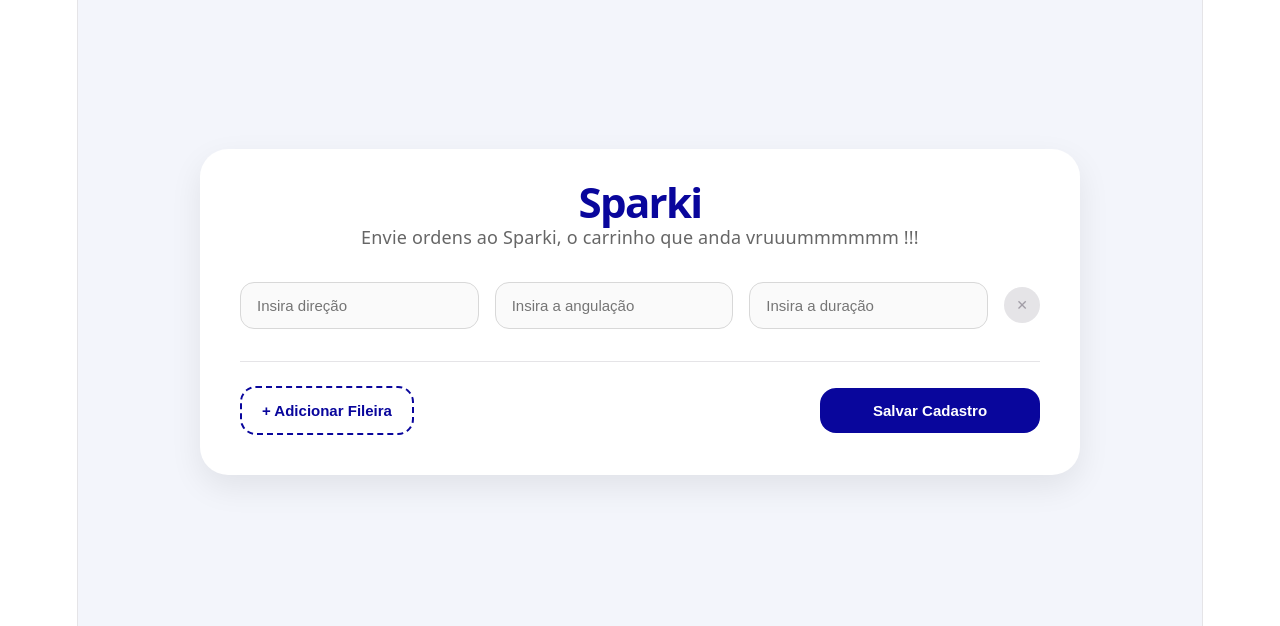
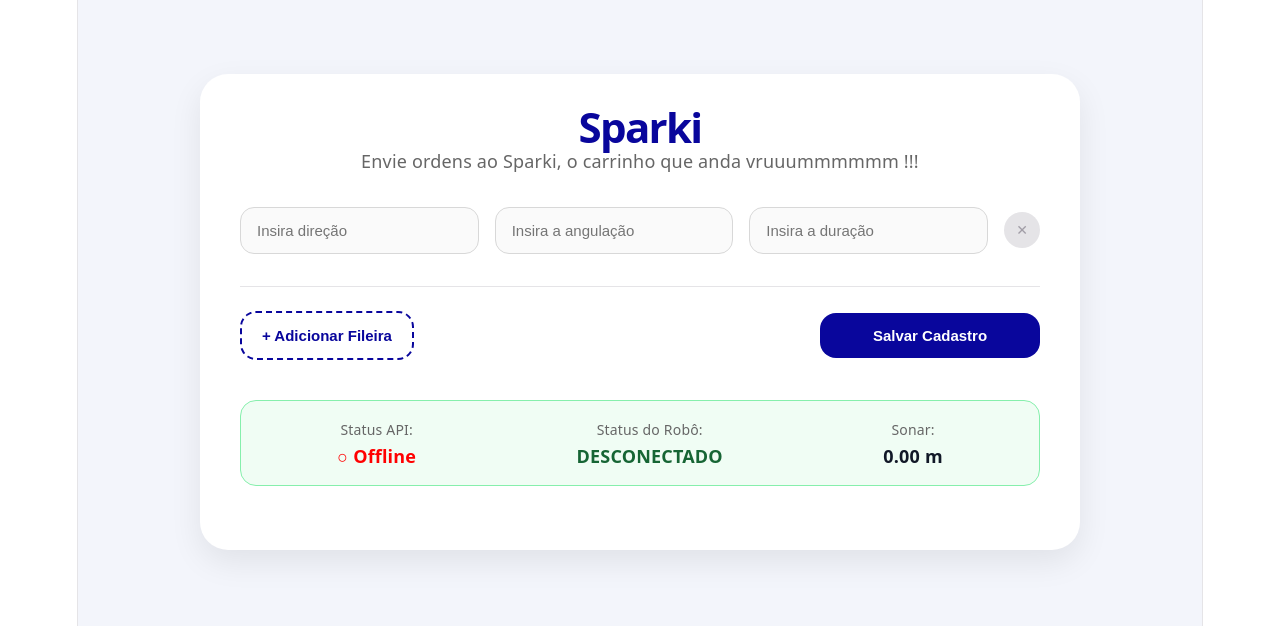
Before and after one commit to GustavoBeckSilva/sparki-project, a React (Vite) app in the folder frontend/: page / in a window 1280 px wide. Shown: the part 120-746 px from the top of the page. Built offline with nearby package versions, Linux system fonts and the light colour scheme; no server answers.

Commit message:
feat: implemented connection to the status backend

```diff
--- a/frontend/package.json
+++ b/frontend/package.json
@@ -10,6 +10,8 @@
     "preview": "vite preview"
   },
   "dependencies": {
+    "install": "^0.13.0",
+    "mqtt": "^5.15.1",
     "react": "^19.2.7",
     "react-dom": "^19.2.7"
   },
--- /dev/null
+++ b/frontend/src/repository/RobotEventConnection.ts
@@ -0,0 +1,55 @@
+import { useEffect, useState } from "react";
+
+export interface TelemetryData {
+  status: string;
+  sonar: string;
+}
+
+export function useRobotTelemetry() {
+  const [telemetry, setTelemetry] = useState<TelemetryData>({
+    status: "DESCONECTADO",
+    sonar: "0.00",
+  });
+  const [isConnected, setIsConnected] = useState(false);
+
+  useEffect(() => {
+    const url = "http://localhost:3000/statusconnection";
+
+    // Função assíncrona para buscar os dados na API REST
+    async function fetchTelemetry() {
+      try {
+        const response = await fetch(url);
+
+        if (!response.ok) {
+          throw new Error("Erro na resposta do servidor");
+        }
+
+        // Espera o JSON estruturado do seu backend Node/TS (ex: { status: "LIVRE", sonar: "0.40" })
+        const data = await response.json();
+
+        setTelemetry({
+          status: data.status || "DESCONHECIDO",
+          sonar: data.sonar || "0.00",
+        });
+        setIsConnected(true);
+      } catch (error) {
+        console.error("Erro ao buscar telemetria via HTTP:", error);
+        setIsConnected(false);
+        setTelemetry((prev) => ({ ...prev, status: "DESCONECTADO" }));
+      }
+    }
+
+    // 1. Executa uma vez imediatamente ao abrir a tela
+    fetchTelemetry();
+
+    // 2. Define o temporizador para rodar a cada 3000 milissegundos (3 segundos)
+    const intervalId = setInterval(fetchTelemetry, 3000);
+
+    // Limpa o temporizador se o usuário sair desta tela do front-end
+    return () => {
+      clearInterval(intervalId);
+    };
+  }, []);
+
+  return { telemetry, isConnected };
+}
--- a/frontend/src/views/FormScreen/FormScreen.module.css
+++ b/frontend/src/views/FormScreen/FormScreen.module.css
@@ -111,6 +111,52 @@
   transform: translateY(-2px);
 }
 
+/* FormScreen.module.css */
+
+.telemetryContainer {
+  display: flex;
+  justify-content: space-around;
+  padding: 16px;
+  margin-top: 5%;
+  border-radius: 16px;
+  margin-bottom: 24px;
+  transition: all 0.3s ease;
+  border: 1px solid transparent;
+}
+
+/* Estado quando o robô está livre (Normal) */
+.telemetryContainer.statusLivre {
+  background-color: #f0fdf4;
+  border-color: #86efac;
+}
+
+/* Estado quando o robô encontra um obstáculo (Emergência) */
+.telemetryContainer.statusEmergencia {
+  background-color: #ffebeb;
+  border-color: #f87171;
+}
+
+.telemetryGroup {
+  display: flex;
+  flex-direction: column;
+}
+
+.telemetryLabel {
+  color: #666;
+  font-size: 14px;
+}
+
+.telemetryValue {
+  display: block;
+}
+
+/* Cores dinâmicas para os valores */
+.valueOnline { color: green; }
+.valueOffline { color: red; }
+.valueLivre { color: #166534; }
+.valueEmergencia { color: red; }
+.valueDefault { color: #111827; }
+
 /* Botão de Salvar original */
 .button {
   width: 220px;
--- a/frontend/src/views/FormScreen/FormScreen.tsx
+++ b/frontend/src/views/FormScreen/FormScreen.tsx
@@ -2,6 +2,8 @@ import { useState } from "react";
 import TextInput from "../../components/TextInput/TextInput";
 import styles from "./FormScreen.module.css";
 import { SendMoveSequence } from "../../repository/MoveSequence"
+
+import { useRobotTelemetry } from "../../repository/RobotEventConnection";
 
 interface OrderRow {
   direction: string;
@@ -17,6 +19,8 @@ export default function FormScreen() {
 
   // Estado para guardar mensagem de erro de validação (opcional, mas melhora a UX)
   const [errorMessage, setErrorMessage] = useState<string | null>(null);
+
+  const {telemetry, isConnected} = useRobotTelemetry();
 
   const handleInputChange = (index: number, field: keyof OrderRow, value: string) => {
     // Limpa o erro assim que o usuário voltar a digitar
@@ -144,6 +148,33 @@ async function salvar() {
             )}
           </button>
         </div>
+
+        <div className={`${styles.telemetryContainer} ${
+          telemetry.status === 'EMERGENCIA_OBSTACULO' ? styles.statusEmergencia : styles.statusLivre
+        }`}>
+          <div className={styles.telemetryGroup}>
+            <span className={styles.telemetryLabel}>Status API:</span>
+            <strong className={`${styles.telemetryValue} ${isConnected ? styles.valueOnline : styles.valueOffline}`}>
+              {isConnected ? "● Online" : "○ Offline"}
+            </strong>
+          </div>
+
+          <div className={styles.telemetryGroup}>
+            <span className={styles.telemetryLabel}>Status do Robô:</span>
+            <strong className={`${styles.telemetryValue} ${
+              telemetry.status === 'EMERGENCIA_OBSTACULO' ? styles.valueEmergencia : styles.valueLivre
+            }`}>
+              {telemetry.status}
+            </strong>
+          </div>
+
+          <div className={styles.telemetryGroup}>
+            <span className={styles.telemetryLabel}>Sonar:</span>
+            <strong className={`${styles.telemetryValue} ${styles.valueDefault}`}>
+              {telemetry.sonar} m
+            </strong>
+          </div>
+        </div>
       </div>
     </div>
   );
```
Also changed, not shown: 1 other file (tests, documents, lock files or other folders).
